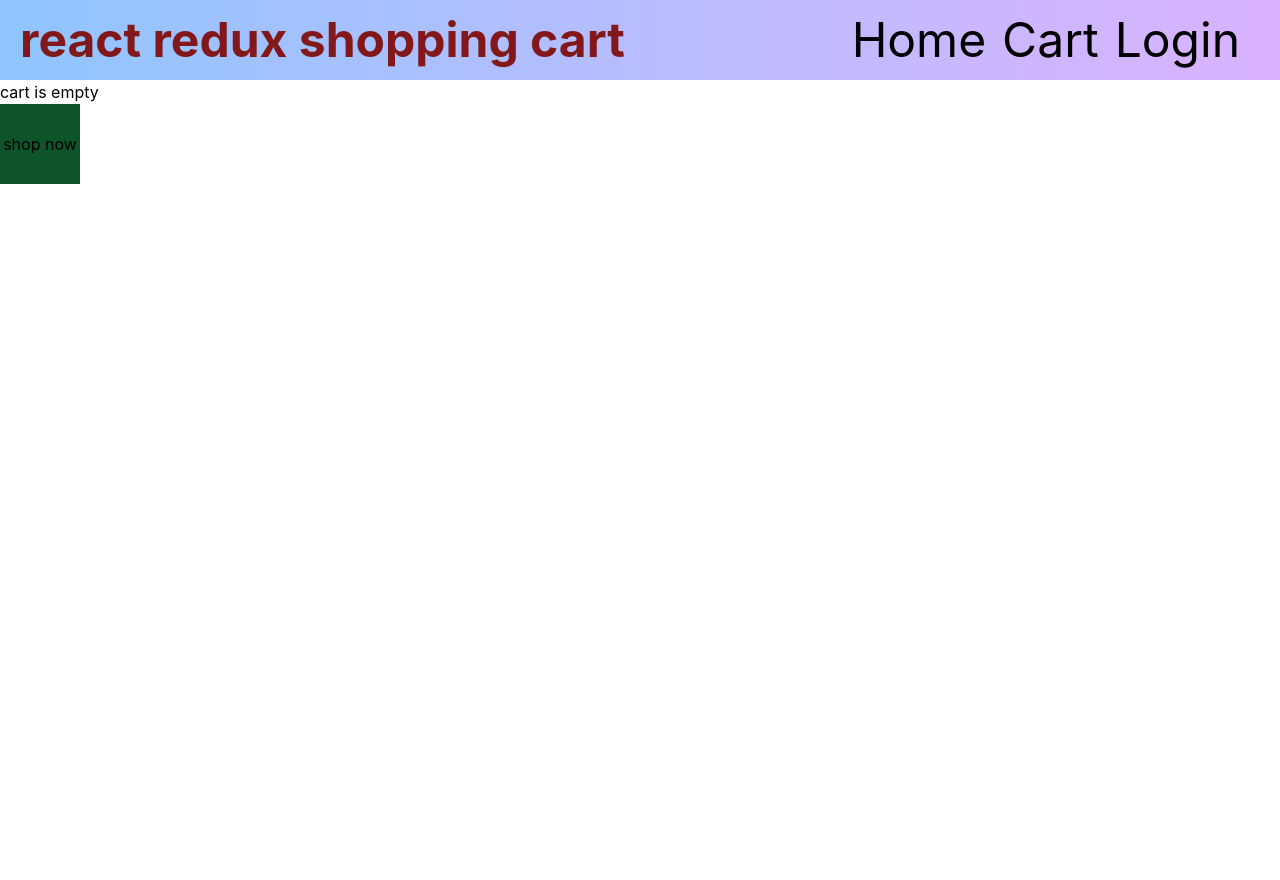
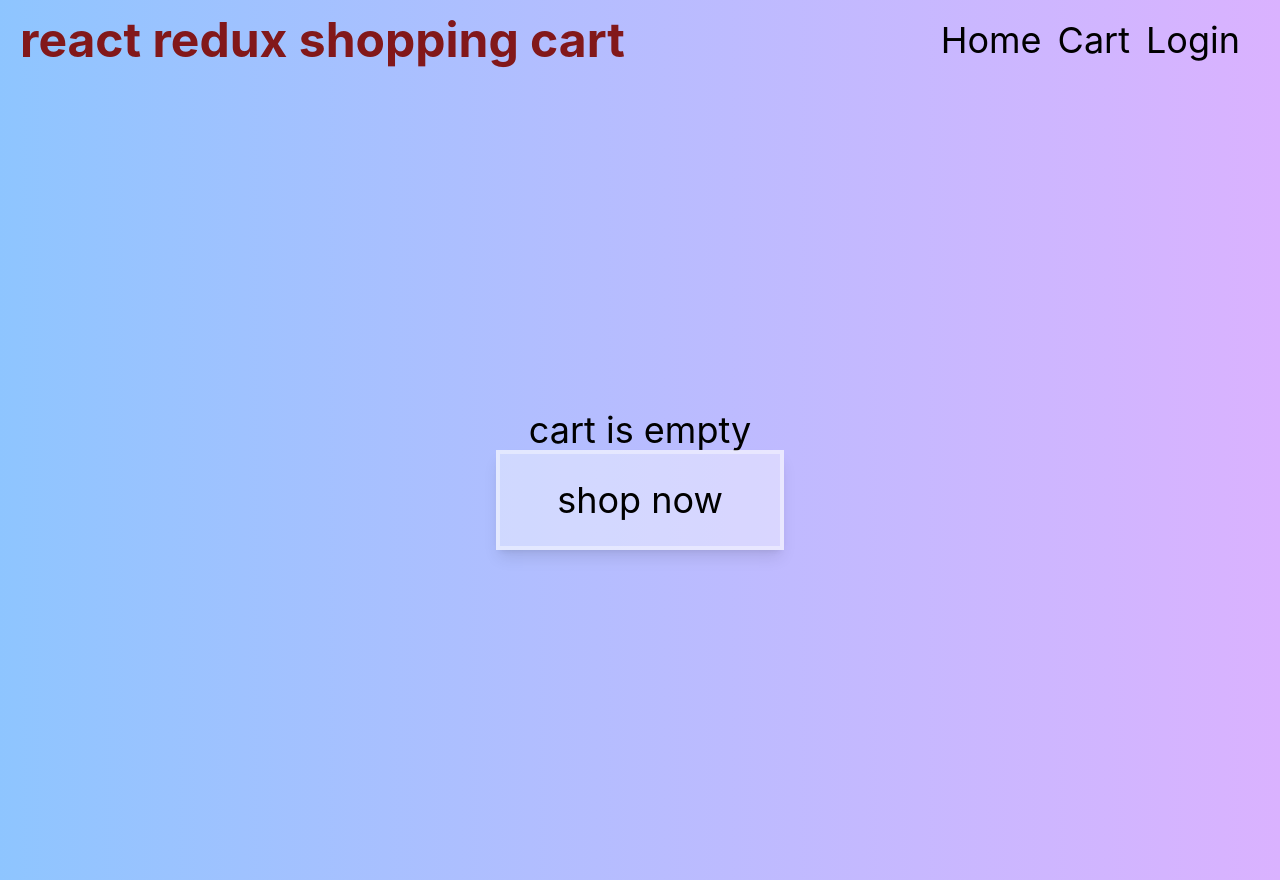
Before and after one commit to Vishwanath-B-M/shopping-cart, a React (Vite) app: page /cart in a window 1280 px wide. Before the commit the page ends 800 px from the top, so only its background shows below. Built offline with nearby package versions, Linux system fonts and the light colour scheme.

Commit message:
added all the changes

```diff
--- a/src/component/cartTile/index.jsx
+++ b/src/component/cartTile/index.jsx
@@ -17,7 +17,7 @@ function RemoveHandle(){
 
 
         <div>
-        <button  onClick={ RemoveHandle } className="w-40 h-20 bg-green-700 rounded flex flex-col items-center justify-center text-white">
+        <button  onClick={ RemoveHandle } className="w-72 h-25 gap-4 text-black text-4xl bg-white/40  border-4 border-white/40 shadow-lg  hover:backdrop-blur-2xl hover:text-5xl m-4">
               "remove from the cart"
           </button>
         </div>
--- a/src/component/header.jsx
+++ b/src/component/header.jsx
@@ -9,21 +9,21 @@ export default function Header(){
 
         <div className="ml-5">
 
-        <h1 className="text-red-900 font-bold  text-xl sm:text-2xl lg:text-5xl ">
+        <h1 className="text-red-900 font-bold  text-xl sm:text-2xl lg:text-5xl hover:text-7xl">
         react redux shopping cart
         </h1>
         </div>
         </Link>
 
-        <ul className="text-5xl text-black flex flex-cols items-end gap-4 mr-10">
+        <ul className="text-4xl text-black flex flex-cols items-end gap-4 mr-10">
             <Link to={"/"}>
-            <li key={1}> Home </li>
+            <li key={1} className="hover:text-5xl"> Home </li>
             </Link>
             <Link to={"/cart"}>
-            <li key={2}> Cart </li>
+            <li key={2} className="hover:text-5xl"> Cart </li>
             </Link>
             <Link to={'/login'}>
-            <li key={3}>Login </li>
+            <li key={3} className="hover:text-5xl">Login </li>
             </Link>
         </ul>
         </nav>
--- a/src/component/products/index.jsx
+++ b/src/component/products/index.jsx
@@ -24,10 +24,10 @@ const cart=useSelector(state=>state.cart)
 
     return(<>
     <div className='flex flex-col items-center border-2 border-red-900 mt-4 gap-4 rounded-xl'>
-        <img src={product.image} alt={product.title} className='object-cover h-full w-full'/>
+        <img src={product.image} alt={product.title} className='object-cover h-full w-full text-2xl'/>
         <h1 className='w-40 truncate text-grey-700 font-bold'> {product.title}</h1>
-        <div className='flex item-center justify-center w-full mb-3'>
-          <button  onClick={() => isitem ? RemoveHandle() : HandleAddtoCart()} className="bg-green-700 rounded p-6 font-bold border-2 text-2xl">
+        <div className='flex item-center justify-center w-full'>
+          <button  onClick={() => isitem ? RemoveHandle() : HandleAddtoCart()} className="w-72 h-25 gap-4 text-black text-4xl bg-white/40  border-4 border-white/40 shadow-lg  hover:backdrop-blur-2xl hover:text-5xl">
              { isitem ? "remove from the cart":"add to cart" }
           </button>
         </div>
--- a/src/pages/cart.jsx
+++ b/src/pages/cart.jsx
@@ -9,21 +9,21 @@ export default function Cart(){
         settotalcart(cart.reduce((accumulater,current) => accumulater+current.price,0))
     },[cart])
     console.log(cart)
-    return(<>
-    <div>
-        {cart&&cart.length?<div>
+    return(< div className="min-h-screen bg-gradient-to-r from-blue-300 to-purple-300">
+    <div  className='flex flex-col items-center justify-center' >
+        {cart&&cart.length?(<div className='flex flex-col items-center justify-center mt-4'>
             {cart.map((cartitem=><CartTile key={cartitem.id} cartitem={cartitem} />))}
-            <div><h1> your cart summary</h1>
-            <p>
-              <span> total item: <span> {cart.length}</span> </span><br></br>
-              <span>total price:{totalcart.toFixed(2)}</span>
+            <h1 className='text-4xl'> your cart summary</h1>
+            <p >
+              <span className='text-4xl'> total item: <span> {cart.length}</span> </span><br></br>
+              <span className='text-4xl'>total price:{totalcart.toFixed(2)}$</span>
             </p>
-            </div>
-        </div>:<div><h1> cart is empty </h1>
+        </div>):(<div className='min-h-screen flex flex-col items-center justify-center'><h1 className='text-4xl'> cart is empty </h1>
         <Link  to='/'>
-        <button className="w-20 h-20 bg-green-900"> shop now  </button>
+        <button className="w-72 h-25 gap-4 text-black text-4xl bg-white/40  border-4 border-white/40 shadow-lg  hover:backdrop-blur-2xl hover:text-5xl"> shop now  </button>
         </Link>
-       </div>}
+       </div>)
+       }
     </div>
-    </>)
+    </div>)
 }
--- a/src/pages/home.jsx
+++ b/src/pages/home.jsx
@@ -22,7 +22,7 @@ useEffect(()=>{
 
 
     return(<>
-    <div>{
+    <div className="bg-gradient-to-r from-blue-300 to-purple-300">{
         loading ? <div className="min-h-screen w-full flex justify-center items-center">
             <Circles
             height={'120'}
@@ -31,6 +31,9 @@ useEffect(()=>{
             visible={true}
             />
         </div> : <div>
+            <div>
+                <input type="text" placeholder="search" className="w-3/4 h-10 border-2 ml-4 text-3xl mr-20 rounded"/>
+            </div>
 
 
             <div className="min-h-[80vh] grid sm:grid-cols-2 md:grid-cols-3 gap-5 space-x-5 space-y-5 lg:grid-cols-4 max-w-6*l mx-auto p-3">
--- /dev/null
+++ b/src/pages/login.jsx
@@ -0,0 +1,40 @@
+import { useState } from "react";
+import { Link } from "react-router-dom";
+
+
+export default function Login(){
+    const [login,setlogin]=useState(true)
+
+
+
+    return(<>
+
+    <div className="min-h-screen bg-gradient-to-r from-blue-300 to-purple-300">
+
+    <div className="h-full w-full flex flex-col  items-center justify-center ">
+    <div className=" bg-white-700">
+        <div className="flex flex-row object-cover gap-8">
+            <button className="w-72 h-25 gap-4 text-black text-4xl bg-white/40  border-4 border-white/40 shadow-lg  hover:backdrop-blur-2xl hover:text-5xl" onClick={()=>setlogin(true)}>login</button>
+            <button className="w-72 h-25 gap-4 text-black text-4xl bg-white/40  border-4 border-white/40 shadow-lg  hover:backdrop-blur-2xl hover:text-5xl" onClick={()=>setlogin(false)}>signup</button>
+        </div>
+        <div>{login?<div className="flex flex-col items-center p-4 object-cover">
+                <input type="email" placeholder="email" className="w-120 h-15 border-2 gap-4 p-4 text-3xl"/>
+                <input type="text" placeholder="password"className="w-120 h-15 border-2 gap-4 p-4 mt-4 text-3xl"/>
+                <Link to='https://youtu.be/T330K2Ck9DU?list=RDT330K2Ck9DU'rel="preload" className="text-3xl m-4 hover:4xl">
+                          forget password?
+                </Link>
+                <button type="submit" className="w-72 h-25 gap-4 text-black text-4xl bg-white/40  border-4 border-white/40 shadow-lg  hover:backdrop-blur-2xl hover:text-5xl">login</button>
+                <p className="text-3xl mt-9">not a member ? <a onClick={()=>setlogin(false)} className="w-60 h-10 bg-white/40 border-2 p-3 gap-4 text-3xl hover:backdrop-blur hover:text-4xl ">signup now </a></p>
+            </div>:""}
+           {!login? <div className="flex flex-col items-center p-4">
+                <input type="email" placeholder="email"className="w-120 h-15 border-2 gap-4 p-4 text-3xl "/>
+                <input type="text" placeholder="password"className="w-120 h-15 border-2 gap-4 p-4 mt-4 text-3xl"/>
+                <input type="text" placeholder="confirm password"className="w-120 h-15 border-2 gap-4 p-4 mt-4 text-3xl"/>
+                <button type="submit" className="w-72 h-32 gap-4 text-black text-4xl bg-white/40  border-4 border-white/40 shadow-lg  hover:backdrop-blur-2xl hover:text-5xl m-4">signup</button>
+            </div>:""}
+        </div>
+    </div>
+    </div>
+    </div>
+     </>)
+}
```
